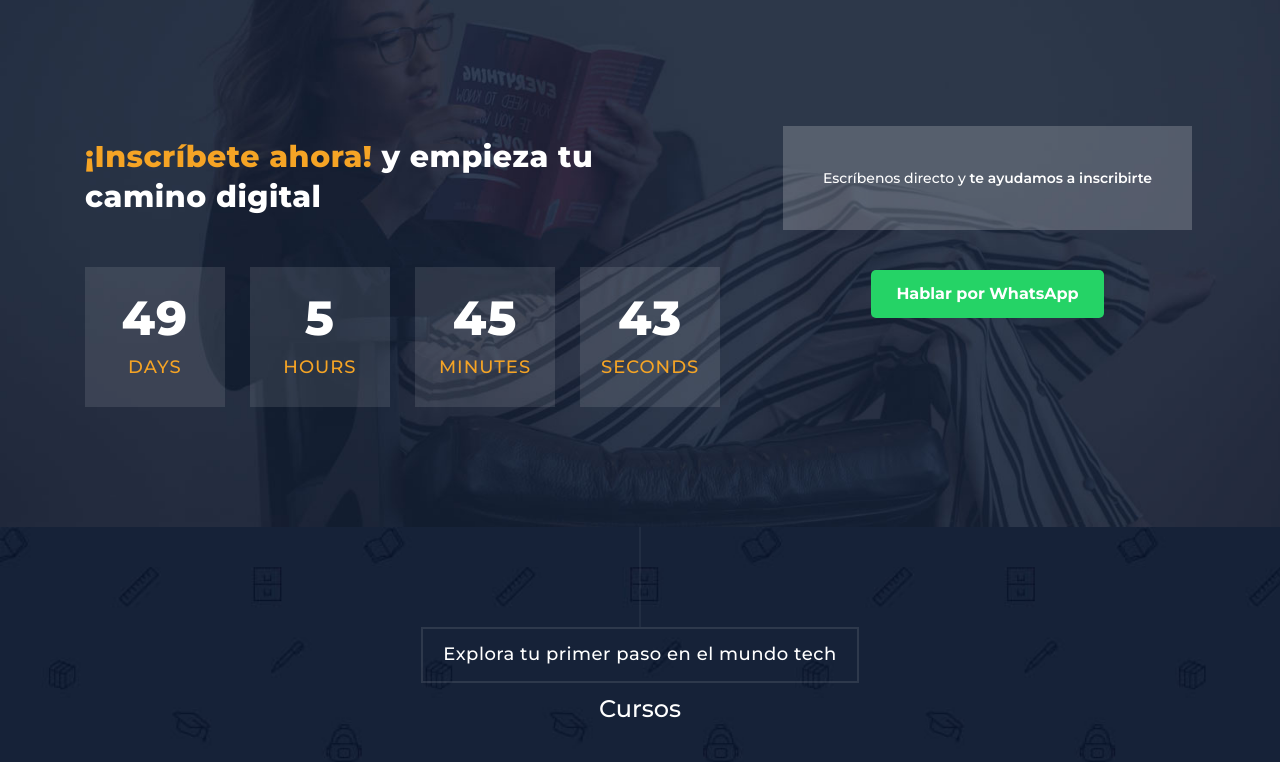
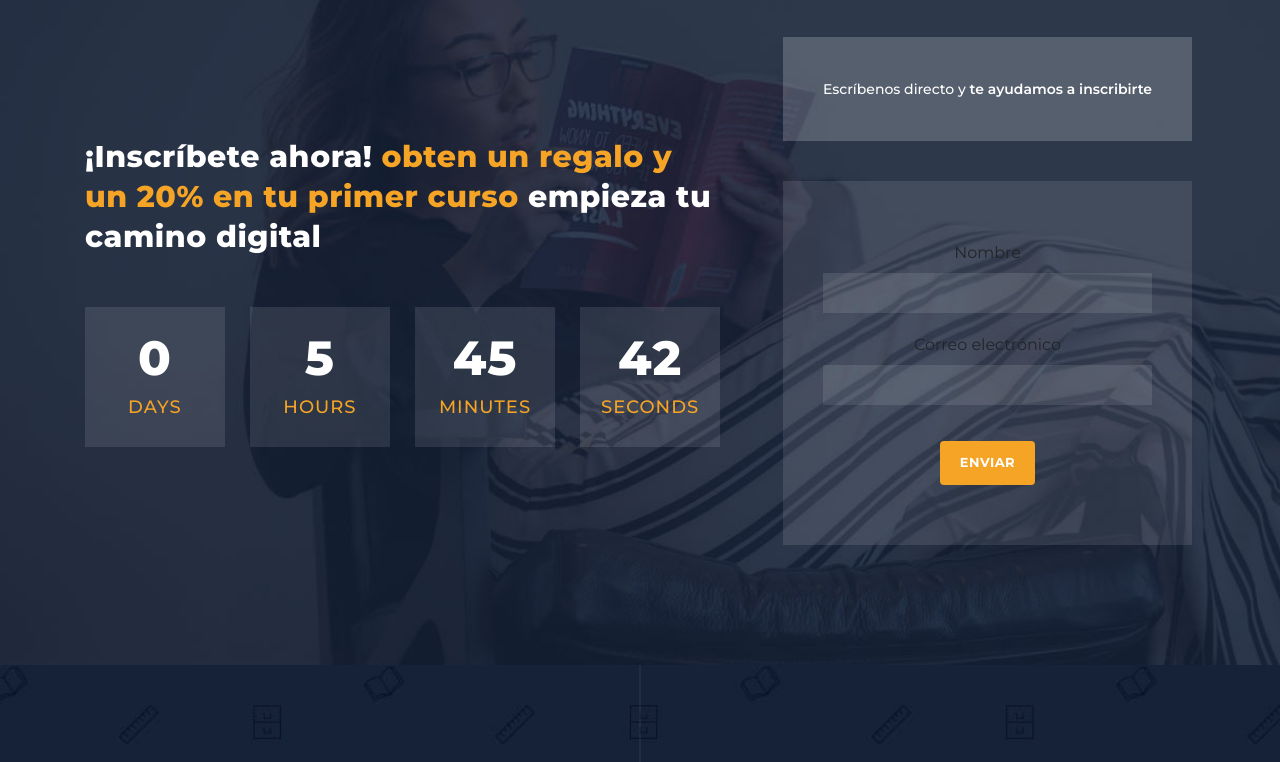
Before and after one commit to oswaldo-herrera/ccv, a plain HTML site: page index.html in a window 1280 px wide. Shown: the part 1680-2442 px from the top of the page. Drawn offline with nearby package versions, Linux system fonts and the light colour scheme.

Commit message:
second commit

```diff
--- a/assets/js/custom.js
+++ b/assets/js/custom.js
@@ -9,55 +9,41 @@
       $menulink.toggleClass('active');
       $menu.toggleClass('active');
       return false;
-	});});
-
+    });
+  });
 
   videoPopup();
 
-
   $('.owl-carousel').owlCarousel({
-	    loop:true,
-	    margin:30,
-	    nav:true,
-	    autoplay:true,
-		autoplayTimeout:5000,
-		autoplayHoverPause:true,
-	    responsive:{
-	        0:{
-	            items:1
-	        },
-	        550:{
-	            items:2
-	        },
-	        750:{
-	            items:3
-	        },
-	        1000:{
-	            items:4
-	        },
-	        1200:{
-	            items:5
+    loop: true,
+    margin: 30,
+    nav: true,
+    autoplay: true,
+    autoplayTimeout: 5000,
+    autoplayHoverPause: true,
+    responsive: {
+      0: { items: 1 },
+      550: { items: 2 },
+      750: { items: 3 },
+      1000: { items: 4 },
+      1200: { items: 5 }
     }
-	    }
-	})
-
+  });
 
   $(".Modern-Slider").slick({
-	    autoplay:true,
-	    autoplaySpeed:10000,
-	    speed:600,
-	    slidesToShow:1,
-	    slidesToScroll:1,
-	    pauseOnHover:false,
-	    dots:true,
-	    pauseOnDotsHover:true,
-	    cssEase:'fade',
-	   // fade:true,
-	    draggable:false,
-	    prevArrow:'<button class="PrevArrow"></button>',
-	    nextArrow:'<button class="NextArrow"></button>',
+    autoplay: true,
+    autoplaySpeed: 10000,
+    speed: 600,
+    slidesToShow: 1,
+    slidesToScroll: 1,
+    pauseOnHover: false,
+    dots: true,
+    pauseOnDotsHover: true,
+    cssEase: 'fade',
+    draggable: false,
+    prevArrow: '<button class="PrevArrow"></button>',
+    nextArrow: '<button class="NextArrow"></button>'
   });
-
 
   $("div.features-post").hover(
     function() {
@@ -68,9 +54,7 @@
     }
   );
 
-
-	$( "#tabs" ).tabs();
-
+  $("#tabs").tabs();
 
   (function init() {
     function getTimeRemaining(endtime) {
@@ -79,29 +63,146 @@
       var minutes = Math.floor((t / 1000 / 60) % 60);
       var hours = Math.floor((t / (1000 * 60 * 60)) % 24);
       var days = Math.floor(t / (1000 * 60 * 60 * 24));
-	    return {
-	      'total': t,
-	      'days': days,
-	      'hours': hours,
-	      'minutes': minutes,
-	      'seconds': seconds
-	    };
+      return { total: t, days: days, hours: hours, minutes: minutes, seconds: seconds };
     }
 
-	  function initializeClock(endtime){
-	  var timeinterval = setInterval(function(){
-	    var t = getTimeRemaining(endtime);
-	    document.querySelector(".days > .value").innerText=t.days;
-	    document.querySelector(".hours > .value").innerText=t.hours;
-	    document.querySelector(".minutes > .value").innerText=t.minutes;
-	    document.querySelector(".seconds > .value").innerText=t.seconds;
-	    if(t.total<=0){
+    function getNextDeadline() {
+      let now = new Date();
+      let deadline = new Date();
+      deadline.setHours(23, 59, 59, 999);
+      // Si ya pasó la hora límite, ponerlo para mañana
+      if (now >= deadline) {
+        deadline.setDate(deadline.getDate() + 1);
+      }
+      return deadline;
+    }
+
+    function initializeClock() {
+      let deadline = getNextDeadline();
+      var timeinterval = setInterval(function() {
+        var t = getTimeRemaining(deadline);
+        document.querySelector(".days > .value").innerText = t.days;
+        document.querySelector(".hours > .value").innerText = t.hours;
+        document.querySelector(".minutes > .value").innerText = t.minutes;
+        document.querySelector(".seconds > .value").innerText = t.seconds;
+        if (t.total <= 0) {
           clearInterval(timeinterval);
+          initializeClock(); // Reiniciar para el próximo día
         }
-	  },1000);
+      }, 1000);
     }
-	// initializeClock(((new Date()).getFullYear()+1) + "/1/1")
-	initializeClock("2025-10-01")
-	})()
+
+    initializeClock();
+  })();
 
 })(jQuery);
+
+
+
+// (function($) {
+
+// 	$(document).ready(function() {
+// 	  $('body').addClass('js');
+// 	  var $menu = $('#menu'),
+// 	    $menulink = $('.menu-link');
+
+// 	$menulink.click(function() {
+// 	  $menulink.toggleClass('active');
+// 	  $menu.toggleClass('active');
+// 	  return false;
+// 	});});
+
+
+// 	videoPopup();
+
+
+// 	$('.owl-carousel').owlCarousel({
+// 	    loop:true,
+// 	    margin:30,
+// 	    nav:true,
+// 	    autoplay:true,
+// 		autoplayTimeout:5000,
+// 		autoplayHoverPause:true,
+// 	    responsive:{
+// 	        0:{
+// 	            items:1
+// 	        },
+// 	        550:{
+// 	            items:2
+// 	        },
+// 	        750:{
+// 	            items:3
+// 	        },
+// 	        1000:{
+// 	            items:4
+// 	        },
+// 	        1200:{
+// 	            items:5
+// 	        }
+// 	    }
+// 	})
+
+
+// 	$(".Modern-Slider").slick({
+// 	    autoplay:true,
+// 	    autoplaySpeed:10000,
+// 	    speed:600,
+// 	    slidesToShow:1,
+// 	    slidesToScroll:1,
+// 	    pauseOnHover:false,
+// 	    dots:true,
+// 	    pauseOnDotsHover:true,
+// 	    cssEase:'fade',
+// 	   // fade:true,
+// 	    draggable:false,
+// 	    prevArrow:'<button class="PrevArrow"></button>',
+// 	    nextArrow:'<button class="NextArrow"></button>',
+// 	});
+
+
+// 	$("div.features-post").hover(
+// 	    function() {
+// 	        $(this).find("div.content-hide").slideToggle("medium");
+// 	    },
+// 	    function() {
+// 	        $(this).find("div.content-hide").slideToggle("medium");
+// 	    }
+// 	 );
+
+
+// 	$( "#tabs" ).tabs();
+
+
+// 	(function init() {
+// 	  function getTimeRemaining(endtime) {
+// 	    var t = Date.parse(endtime) - Date.parse(new Date());
+// 	    var seconds = Math.floor((t / 1000) % 60);
+// 	    var minutes = Math.floor((t / 1000 / 60) % 60);
+// 	    var hours = Math.floor((t / (1000 * 60 * 60)) % 24);
+// 	    var days = Math.floor(t / (1000 * 60 * 60 * 24));
+// 	    return {
+// 	      'total': t,
+// 	      'days': days,
+// 	      'hours': hours,
+// 	      'minutes': minutes,
+// 	      'seconds': seconds
+// 	    };
+// 	  }
+
+// 	  function initializeClock(endtime){
+// 	  var timeinterval = setInterval(function(){
+// 	    var t = getTimeRemaining(endtime);
+// 	    document.querySelector(".days > .value").innerText=t.days;
+// 	    document.querySelector(".hours > .value").innerText=t.hours;
+// 	    document.querySelector(".minutes > .value").innerText=t.minutes;
+// 	    document.querySelector(".seconds > .value").innerText=t.seconds;
+// 	    if(t.total<=0){
+// 	      clearInterval(timeinterval);
+// 	    }
+// 	  },1000);
+// 	}
+// 	// initializeClock(((new Date()).getFullYear()+1) + "/1/1")
+// 	initializeClock("2025-10-01")
+// 	})()
+
+// })(jQuery);
--- a/index.html
+++ b/index.html
@@ -189,7 +189,7 @@ https://templatemo.com/tm-557-grad-school
         <div class="col-md-7 col-xs-12">
           <div class="continer centerIt">
             <div>
-              <h4><em>¡Inscríbete ahora!</em> y empieza tu camino digital</h4>
+              <h4>¡Inscríbete ahora!<em> obten un regalo y un 20% en tu primer curso </em> empieza tu camino digital</h4>
               <div class="counter">
 
                 <div class="days">
@@ -222,12 +222,27 @@ https://templatemo.com/tm-557-grad-school
               <h6>Escríbenos directo y <em>te ayudamos a inscribirte</em></h6>
             </div>
             <div class="text-center mt-5">
-            <a href="https://wa.me/5214793153325?text=Hola%2C%20quiero%20información%20sobre%20los%20cursos%20de%20programación"
+
+              <form id="formInscripcion" method="POST">
+                <div class="form-group">
+                  <label for="nombre">Nombre</label>
+                  <input type="text" id="nombre" name="Nombre" class="form-control" required>
+                </div>
+                <div class="form-group">
+                  <label for="correo">Correo electrónico</label>
+                  <input type="email" id="correo" name="Correo electrónico" class="form-control" required>
+                </div>
+                <button type="submit" class="btn btn-primary mt-3">Enviar</button>
+              </form>
+              <div id="mensaje"></div>
+            <!-- <iframe src="https://docs.google.com/forms/d/e/1FAIpQLSdf7sM4q3cDOyycSFb6azn-g5SjkPe4fcBk1Lr3v1UlfMpruA/viewform?embedded=true" width="640" height="584" frameborder="0" marginheight="0" marginwidth="0">Cargando…</iframe> -->
+
+            <!-- <a href="https://wa.me/5214793153325?text=Hola%2C%20quiero%20información%20sobre%20los%20cursos%20de%20programación"
                target="_blank"
                class="button"
                style="display:inline-block;padding:12px 25px;background:#25D366;color:white;border-radius:5px;text-decoration:none;font-weight:bold;">
               Hablar por WhatsApp
-            </a>
+            </a> -->
           </div>
           </div>
         </div>
@@ -461,6 +476,35 @@ https://templatemo.com/tm-557-grad-school
     <script src="assets/js/video.js"></script>
     <script src="assets/js/slick-slider.js"></script>
     <script src="assets/js/custom.js"></script>
+
+    <script>
+    document.getElementById('formInscripcion').addEventListener('submit', async function(e) {
+      e.preventDefault();
+      const form = e.target;
+      const data = {
+        Nombre: form["Nombre"].value,
+        "Correo electrónico": form["Correo electrónico"].value
+      };
+
+      try {
+        const res = await fetch('https://script.google.com/macros/s/AKfycbwBe5Ap65dzLCwNKcB_7OrfHanRzJtZ2FkybmCLzxU1U5Z1GpRAX3eB0RcbtRmabUaRyA/exec', {
+          method: 'POST',
+          body: JSON.stringify(data),
+          headers: {'Content-Type': 'application/json'}
+        });
+        if (res.ok) {
+          document.getElementById('mensaje').textContent = '¡Gracias por inscribirte! Revisa tu correo.';
+          form.reset();
+        } else {
+          document.getElementById('mensaje').textContent = 'Error al enviar, intenta de nuevo.';
+        }
+      } catch(err) {
+        document.getElementById('mensaje').textContent = 'Error al enviar, intenta de nuevo.';
+      }
+    });
+  </script>
+
+
     <script>
         //according to loftblog tut
         $('.nav li:first').addClass('active');
```
Lines whose indentation alone changed are shown as unchanged.
